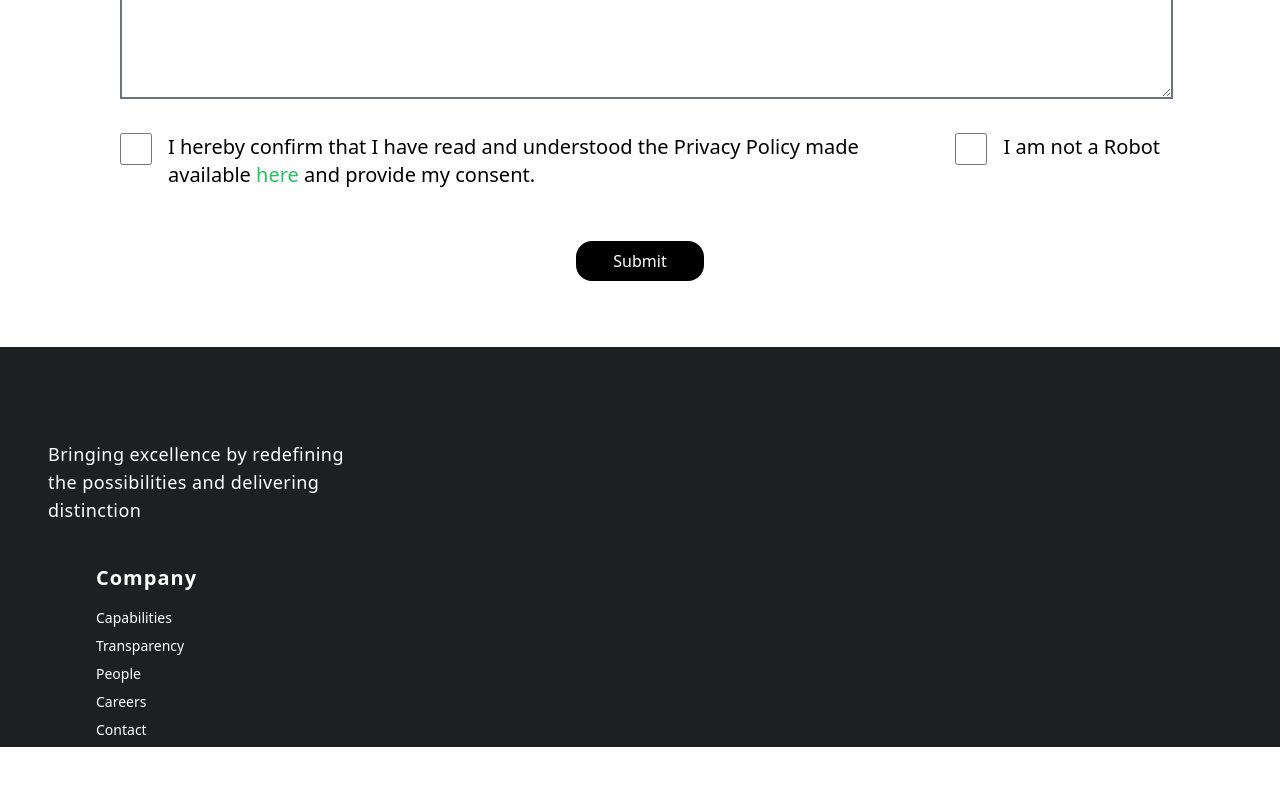
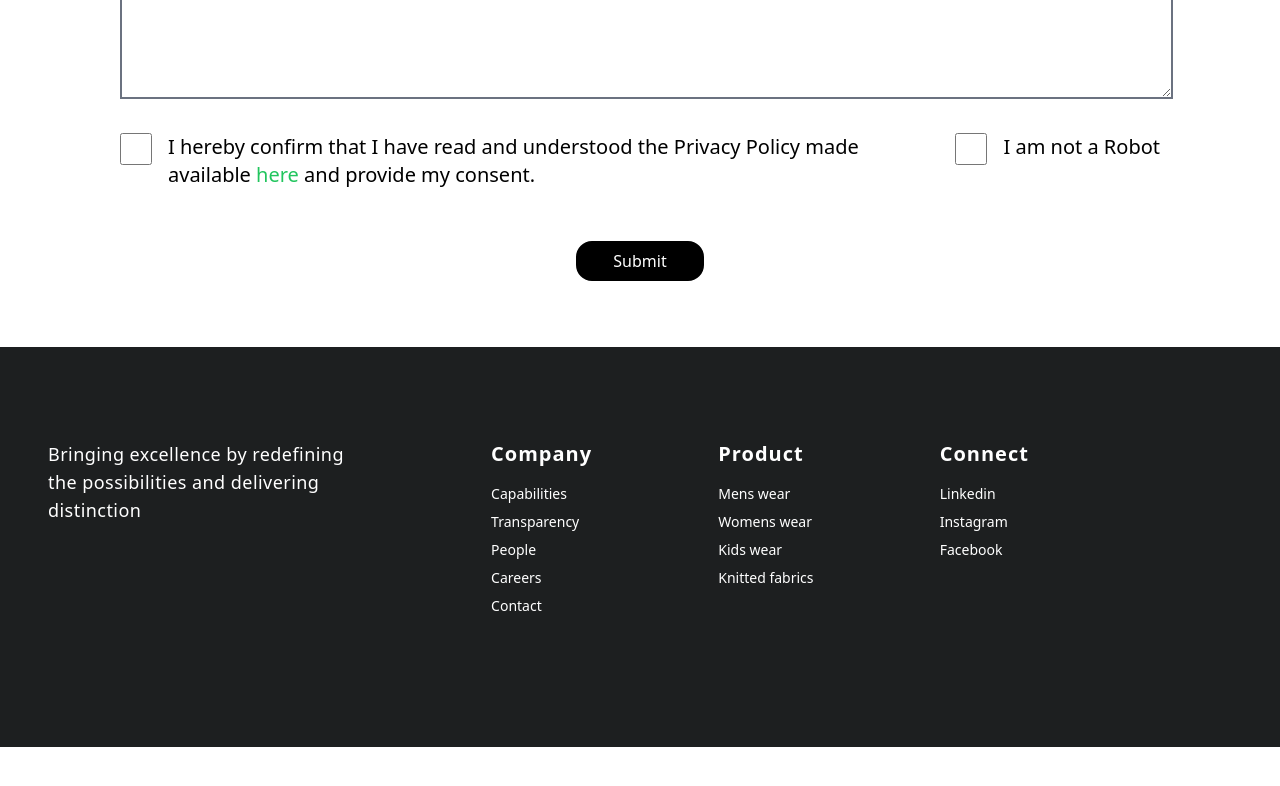
Before and after one commit to Mrinal3402/Teaxport, a React (Vite) app: page /Teaxport/Kids in a window 1280 px wide. Shown: the part 3736-4522 px from the top of the page. After the commit the page ends 4483 px from the top, so only its background shows below. Built offline with nearby package versions, Linux system fonts and the light colour scheme; a web font is replaced by a local one.

Commit message:
fixing footer

```diff
--- a/src/About.jsx
+++ b/src/About.jsx
@@ -159,7 +159,7 @@ const About = () => {
 
         {/* footer */}
 
-        <div className="h-[50vh]">
+        <div className="h-screen md:h-[50vh]">
             <Footer />
         </div>
 
--- a/src/LandingPage.jsx
+++ b/src/LandingPage.jsx
@@ -206,7 +206,7 @@ const LandingPage = () => {
         </div>
 {/* footer */}
 
-<div className=" h-[100vh] md:h-[50vh]">
+<div className=" h-screen md:h-[50vh]">
   <Footer />
 </div>
 
--- a/src/components/Footer.jsx
+++ b/src/components/Footer.jsx
@@ -3,17 +3,17 @@ import { Link } from 'react-router-dom';
 
 function Footer() {
   return (
-  <nav className="bg-[#1D1F20] h-full md:h-full text-white p-4  md:flex flex flex-col md:justify-evenly md:items-start ">
+  <nav className="bg-[#1D1F20] h-full md:h-full text-white p-4  md:flex flex  flex-col md:justify-evenly md:items-start ">
 
 
 
-    <div className="container   h-[80%] md:flex flex flex-col  md:items-start">
+    <div className="container  h-[80%] md:flex flex flex-col md:flex-row  md:items-start">
 
       <div className="text-lg ml-8 w-80 font-nlight tracking-wide mt-10 font-custom ">
           Bringing excellence by redefining <br/>the possibilities and delivering distinction
       </div>
 
-      <div className="md:flex flex flex-col space-y-10 items-start  md:space-x-10 md:h-full ml-8 md:ml-20 mt-10  md:w-[50%]  md:justify-around">
+      <div className="md:flex flex flex-col md:flex-row space-y-10 md:space-y-0 items-start  md:space-x-10 md:h-full ml-8 md:ml-20 mt-10  md:w-[50%]  md:justify-around">
 
           <div className=''>
             <h3 className="text-xl font-semibold tracking-wider font-custom">Company</h3>
```
